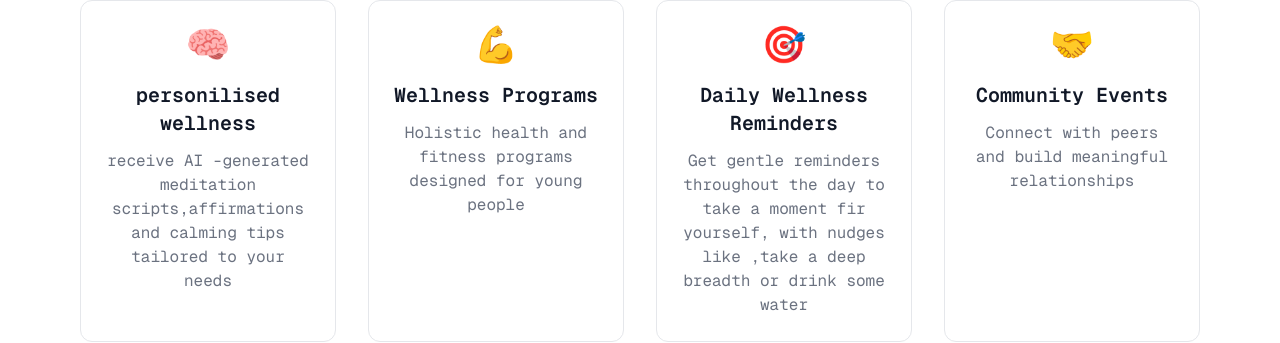
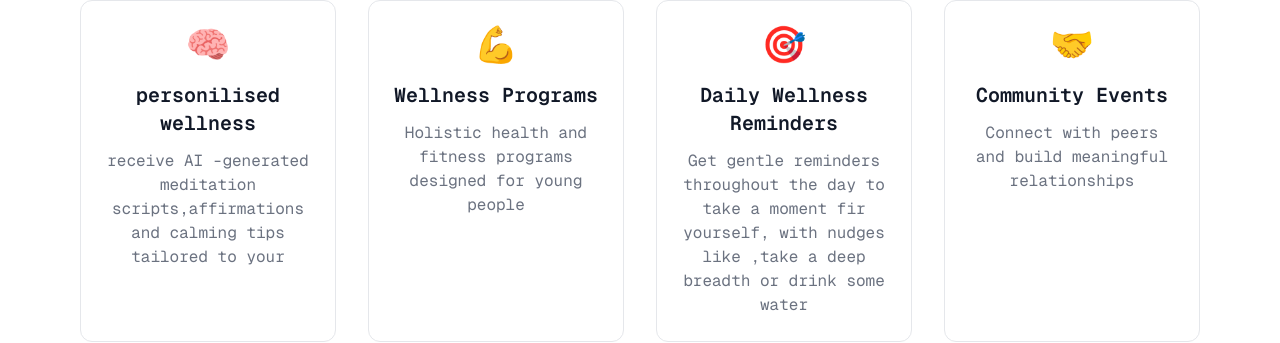
Before and after one commit to imsurajj/youthwell, a Next.js app: page / in a window 1280 px wide. Shown: the part 1110-1453 px from the top of the page. Built offline with nearby package versions, Linux system fonts and the light colour scheme.

Commit message:
describe changes

```diff
--- a/src/components/Features.tsx
+++ b/src/components/Features.tsx
@@ -2,7 +2,7 @@ const Features = () => {
   const features = [
     {
       title: "personilised wellness",
-      description: "receive AI -generated meditation scripts,affirmations and calming tips tailored to your needs",
+      description: "receive AI -generated meditation scripts,affirmations and calming tips tailored to your",
       icon: "🧠"
     },
     {
```
